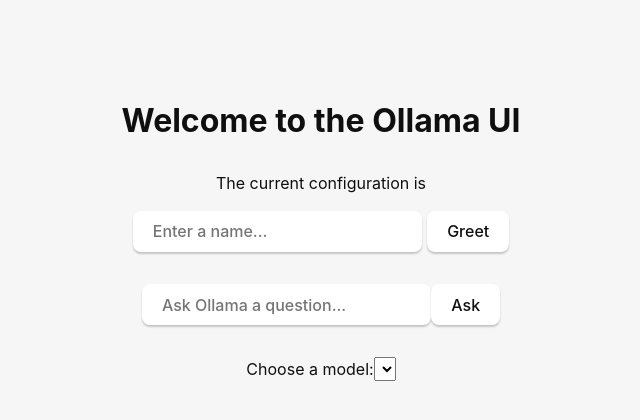
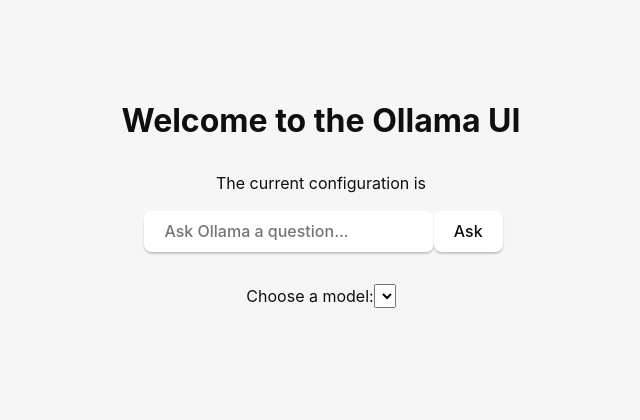
Before and after one commit to hoof-ai/hoof, a React (Vite) app: page / in a window 1280 px wide. Shown: the top 420 px of the page, without its empty margins (319-959 px from the left). Built offline with nearby package versions, Linux system fonts and the light colour scheme.

Commit message:
:beers: Fixed model selector

```diff
--- a/src/App.tsx
+++ b/src/App.tsx
@@ -7,8 +7,6 @@
 }
 
 function App() {
-  const [greetMsg, setGreetMsg] = useState<string>('');
-  const [name, setName] = useState<string>('');
   const [ollamaResponse, setOllamaResponse] = useState<string>('');
   const [question, setQuestion] = useState<string>('');
   const [models, setModels] = useState<string[]>([]);
@@ -32,10 +30,6 @@
     }
   }
 
-  async function greet() {
-    const response: string = await invoke('greet', { name });
-    setGreetMsg(response);
-  }
 
   async function askOllama() {
     const response: string = await invoke('askollama', { question });
@@ -48,18 +42,6 @@
 
       <p>The current configuration is {selectedModel}</p>
 
-      <div className="row">
-        <input
-          id="greet-input"
-          type="text"
-          value={name}
-          onChange={(e) => setName(e.currentTarget.value)}
-          placeholder="Enter a name..."
-        />
-        <button onClick={greet}>Greet</button>
-      </div>
-
-      <p>{greetMsg}</p>
 
       <div className="row">
         <input
--- a/src/styles.css
+++ b/src/styles.css
@@ -84,11 +84,7 @@
   outline: none;
 }
 
-#greet-input {
-  margin-right: 5px;
-}
-
-#ollama-input {
+#question-input {
   margin-left: 5px;
 }
 
```
Also changed, not shown: 1 other file (tests, documents, lock files or other folders).
